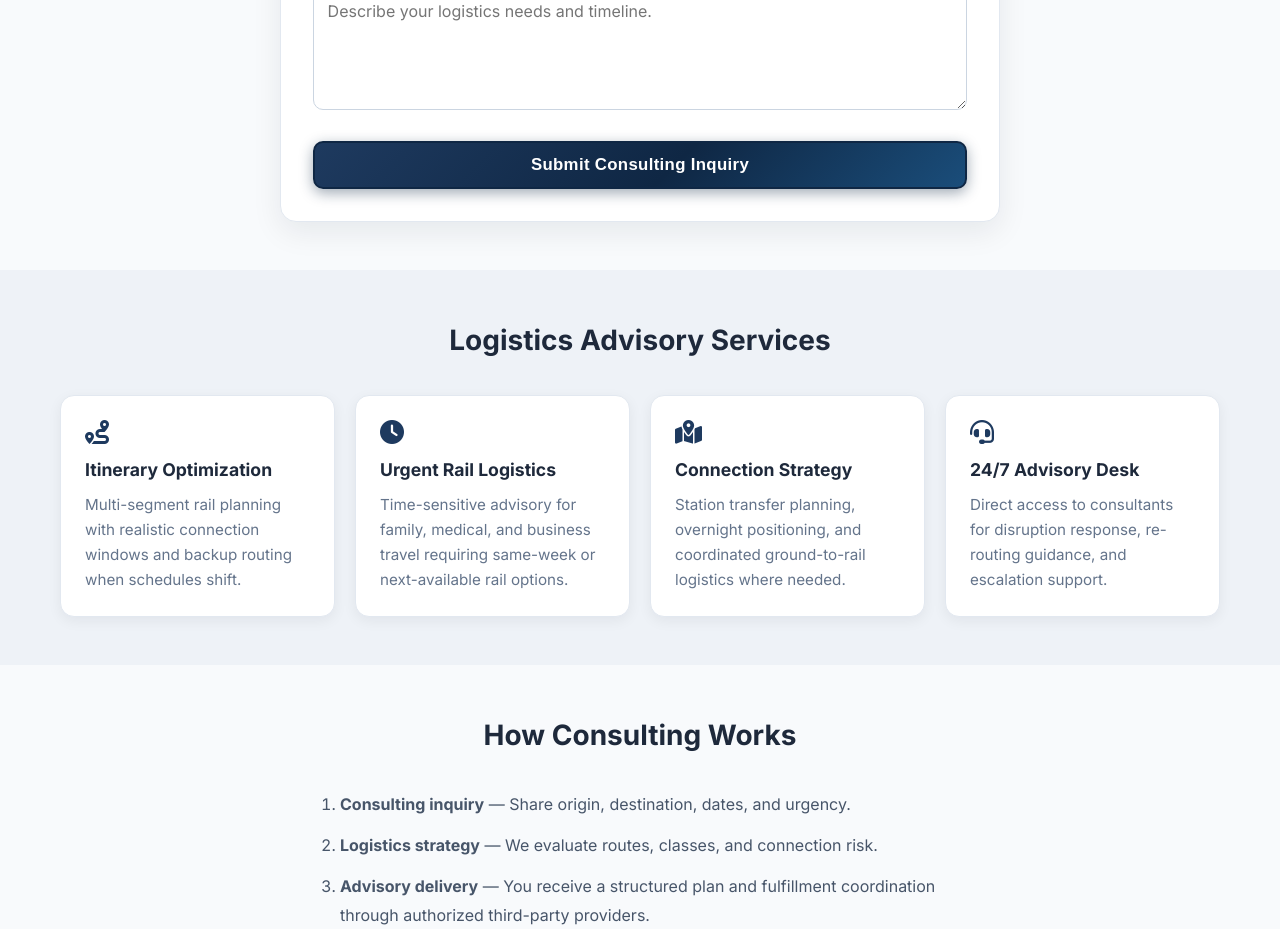
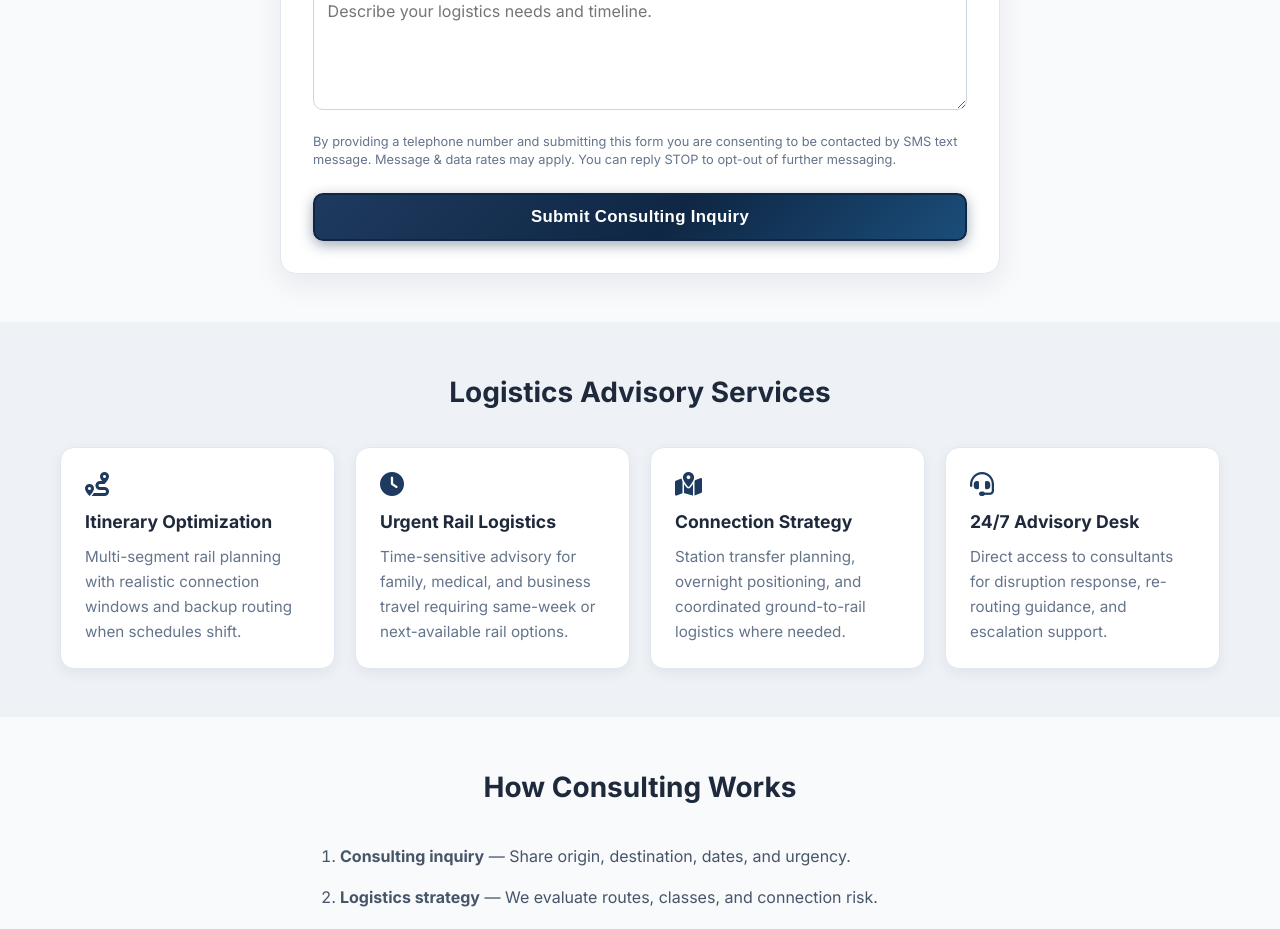
Before and after one commit to vian1608/thefinalseat, a React (Create React App) app in the folder frontend/: page /amtrak-assistance in a window 1280 px wide. Shown: the part 1260-2189 px from the top of the page. Built offline with nearby package versions, Linux system fonts and the light colour scheme; the HTML template or start-up script is replaced by a standard one.

Commit message:
feat: add SMS consent disclaimer to all forms

```diff
--- a/frontend/src/pages/AmtrakAssistance.js
+++ b/frontend/src/pages/AmtrakAssistance.js
@@ -199,6 +199,9 @@ function AmtrakAssistance() {
                   {submitMessage}
                 </p>
               )}
+              <p className="sms-disclaimer" style={{ fontSize: '0.8rem', color: '#64748b', marginBottom: '1rem', lineHeight: '1.4' }}>
+                By providing a telephone number and submitting this form you are consenting to be contacted by SMS text message. Message &amp; data rates may apply. You can reply STOP to opt-out of further messaging.
+              </p>
               <button
                 type="submit"
                 className="amtrak-btn amtrak-btn--cta amtrak-btn--full"
--- a/frontend/src/pages/Booking.js
+++ b/frontend/src/pages/Booking.js
@@ -216,6 +216,10 @@ function Booking() {
                 </select>
               </div>
 
+              <p className="sms-disclaimer" style={{ fontSize: '0.8rem', color: '#64748b', marginBottom: '1rem', lineHeight: '1.4' }}>
+                By providing a telephone number and submitting this form you are consenting to be contacted by SMS text message. Message &amp; data rates may apply. You can reply STOP to opt-out of further messaging.
+              </p>
+
               <button type="submit" className="btn-primary" disabled={loading}>
                 {loading ? 'Processing...' : 'Complete Booking'}
               </button>
--- a/frontend/src/pages/Home.js
+++ b/frontend/src/pages/Home.js
@@ -239,6 +239,9 @@ function Home() {
                   {submitMessage}
                 </p>
               )}
+              <p className="sms-disclaimer" style={{ fontSize: '0.8rem', color: '#64748b', marginBottom: '1rem', lineHeight: '1.4' }}>
+                By providing a telephone number and submitting this form you are consenting to be contacted by SMS text message. Message &amp; data rates may apply. You can reply STOP to opt-out of further messaging.
+              </p>
               <button
                 type="submit"
                 className="flights-btn flights-btn--cta flights-btn--full"
--- a/frontend/src/pages/SignUp.js
+++ b/frontend/src/pages/SignUp.js
@@ -110,6 +110,10 @@ function SignUp() {
               />
             </div>
 
+            <p className="sms-disclaimer" style={{ fontSize: '0.8rem', color: '#64748b', marginBottom: '1rem', lineHeight: '1.4' }}>
+              By providing a telephone number and submitting this form you are consenting to be contacted by SMS text message. Message &amp; data rates may apply. You can reply STOP to opt-out of further messaging.
+            </p>
+
             <button type="submit" className="auth-submit-btn" disabled={loading}>
               {loading ? 'Creating account...' : 'Sign Up'}
             </button>
```
